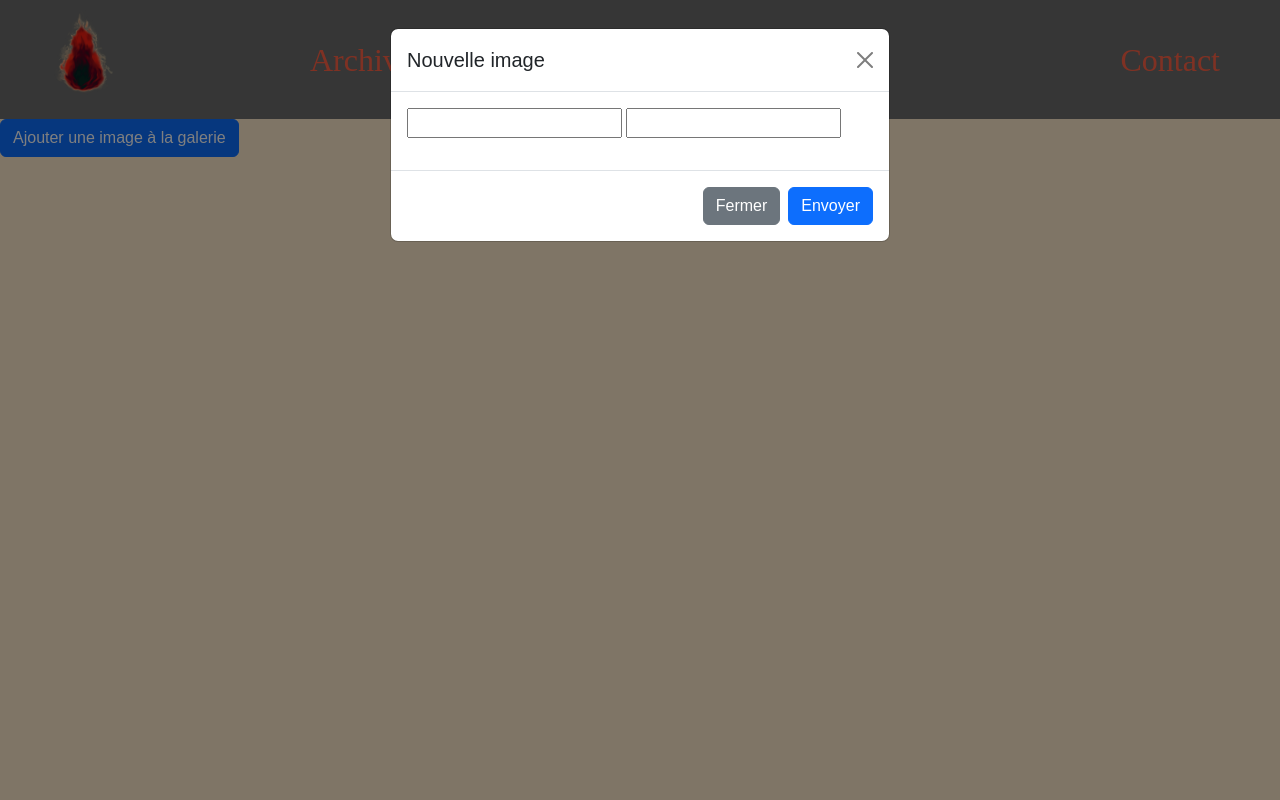
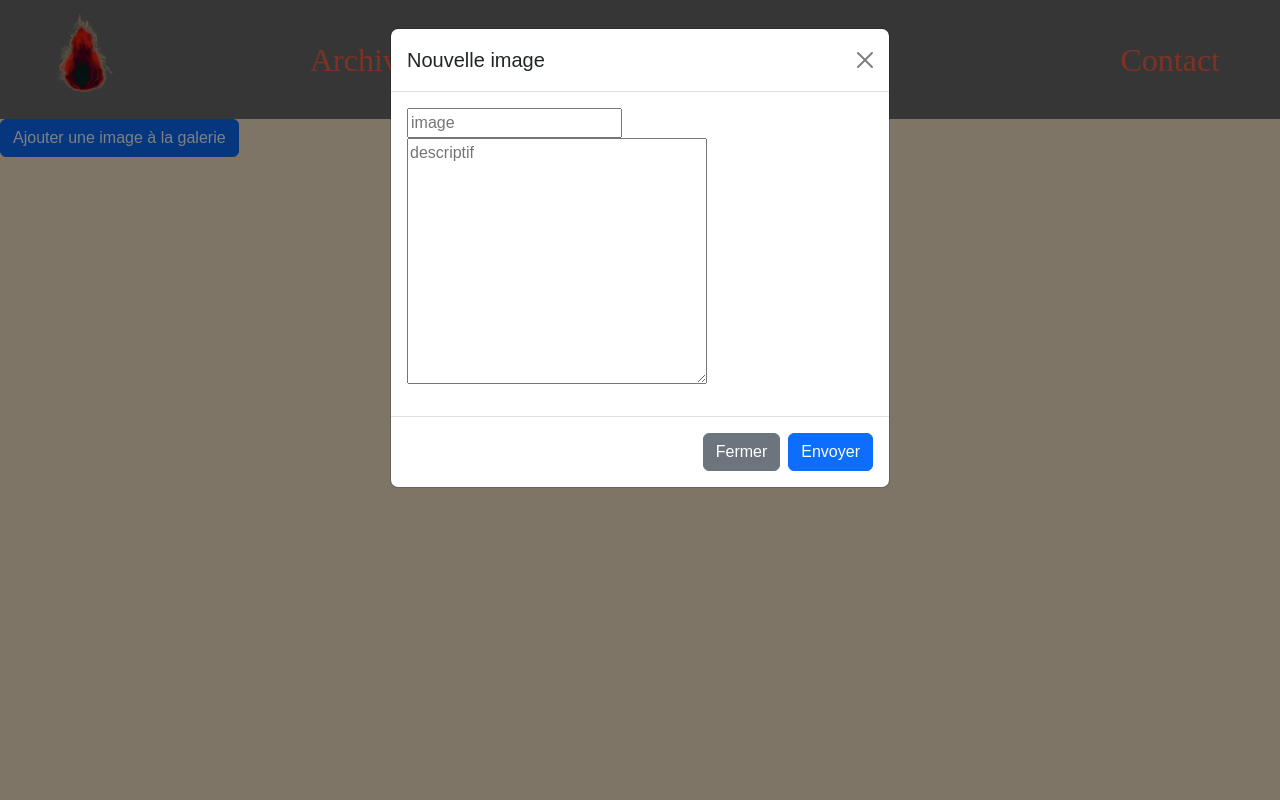
Before and after one commit to TonTonHigo/projet_chaudronnerie, a PHP site: page /pages/galerie.php in a window 1280 px wide, after a click on "Ajouter une image à la galerie". Run offline with PHP 8.4, Linux system fonts and the light colour scheme; some web fonts are replaced.

Commit message:
bon appétit

```diff
--- a/pages/formulaire.php
+++ b/pages/formulaire.php
@@ -25,6 +25,6 @@
 
  <!-- fichier js -->
  <script src="https://code.jquery.com/jquery-3.7.0.min.js" integrity="sha256-2Pmvv0kuTBOenSvLm6bvfBSSHrUJ+3A7x6P5Ebd07/g=" crossorigin="anonymous"></script>
-  <script src="script.js"></script>
+  <script src="../script.js"></script>
 </body>
 </html>
--- a/pages/galerie.php
+++ b/pages/galerie.php
@@ -36,8 +36,8 @@
             </div>
             <div class="modal-body">
                 <form>
-                    <input type="text">
-                    <input type="text">
+                    <input name="image" type="text" placeholder="image">
+                    <textarea name="descriptif" id="" cols="30" rows="10" placeholder="descriptif"></textarea>
                 </form>
             </div>
             <div class="modal-footer">
@@ -56,6 +56,6 @@
     <!-- fichier js -->
     <script src="https://cdn.jsdelivr.net/npm/bootstrap@5.3.1/dist/js/bootstrap.bundle.min.js" integrity="sha384-HwwvtgBNo3bZJJLYd8oVXjrBZt8cqVSpeBNS5n7C8IVInixGAoxmnlMuBnhbgrkm" crossorigin="anonymous"></script>
     <script src="https://code.jquery.com/jquery-3.7.0.min.js" integrity="sha256-2Pmvv0kuTBOenSvLm6bvfBSSHrUJ+3A7x6P5Ebd07/g=" crossorigin="anonymous"></script>
-    <script src="script.js"></script>
+    <script src="../script.js"></script>
 </body>
 </html>
--- a/pages/tutoriel.php
+++ b/pages/tutoriel.php
@@ -25,6 +25,6 @@
 
  <!-- fichier js -->
  <script src="https://code.jquery.com/jquery-3.7.0.min.js" integrity="sha256-2Pmvv0kuTBOenSvLm6bvfBSSHrUJ+3A7x6P5Ebd07/g=" crossorigin="anonymous"></script>
-  <script src="script.js"></script>
+  <script src="../script.js"></script>
 </body>
 </html>
```
